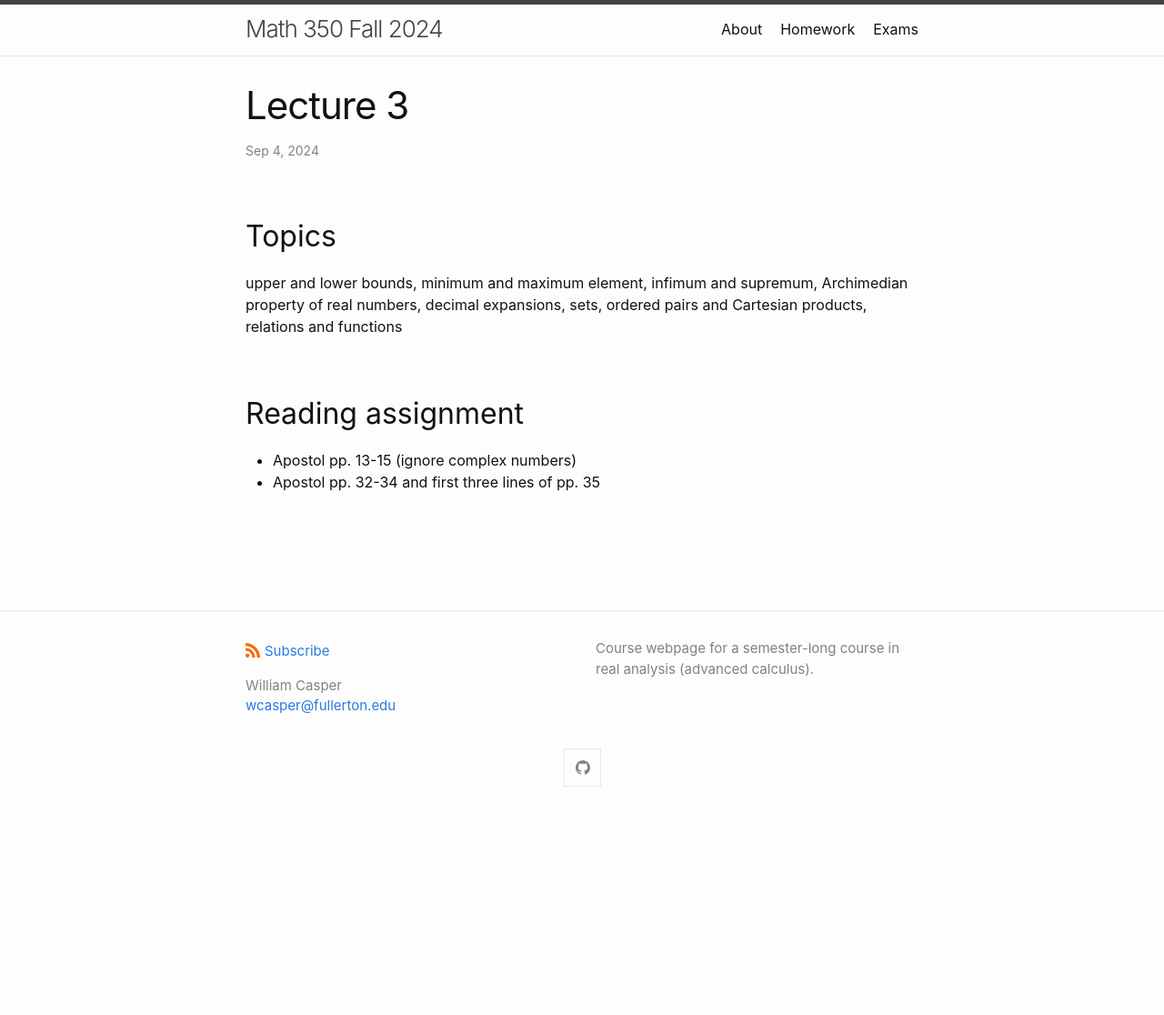
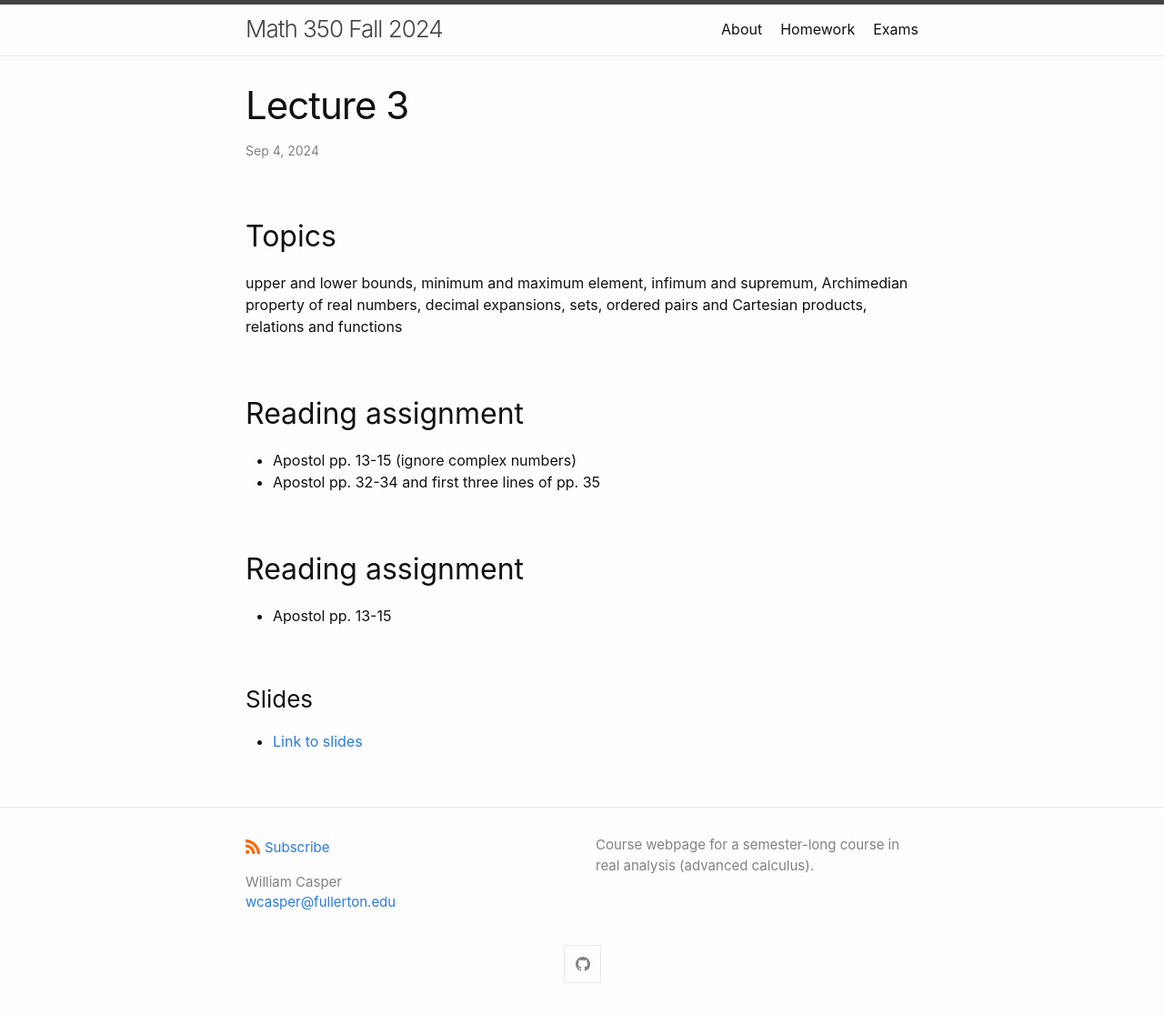
Before and after one commit to wcasper/math350fall2024, a Jekyll site: the page built from _posts/2024-09-04-Week-2-Lecture-3.md, in a window 1280 px wide. Shown: the whole page at 91% size. Built offline with Jekyll 4.4.1, drawn with Linux system fonts in a browser that asks for light colours; before the commit the page ends 900 px from its top, so only the background shows below that.

Commit message:
updated slides

```diff
--- a/_posts/2024-09-04-Week-2-Lecture-3.md
+++ b/_posts/2024-09-04-Week-2-Lecture-3.md
@@ -9,3 +9,11 @@ upper and lower bounds, minimum and maximum element, infimum and supremum, Archi
 ## Reading assignment
 * Apostol pp. 13-15 (ignore complex numbers)
 * Apostol pp. 32-34 and first three lines of pp. 35
+
+## Reading assignment
+* Apostol pp. 13-15
+
+
+### Slides
+
+* [Link to slides](http://wcasper.github.io/math350fall2024/slides/lec03/lec03.pdf)
```
